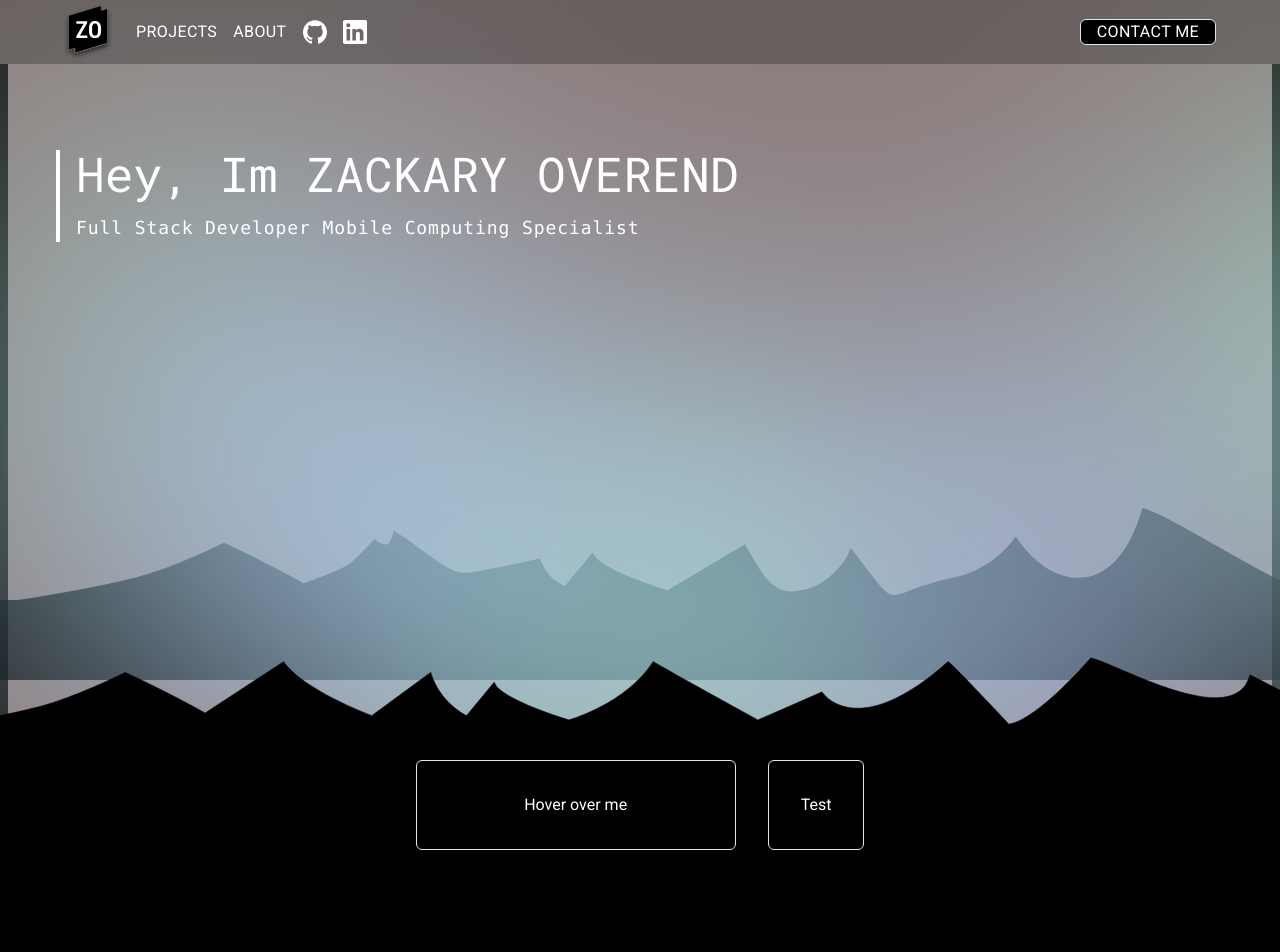
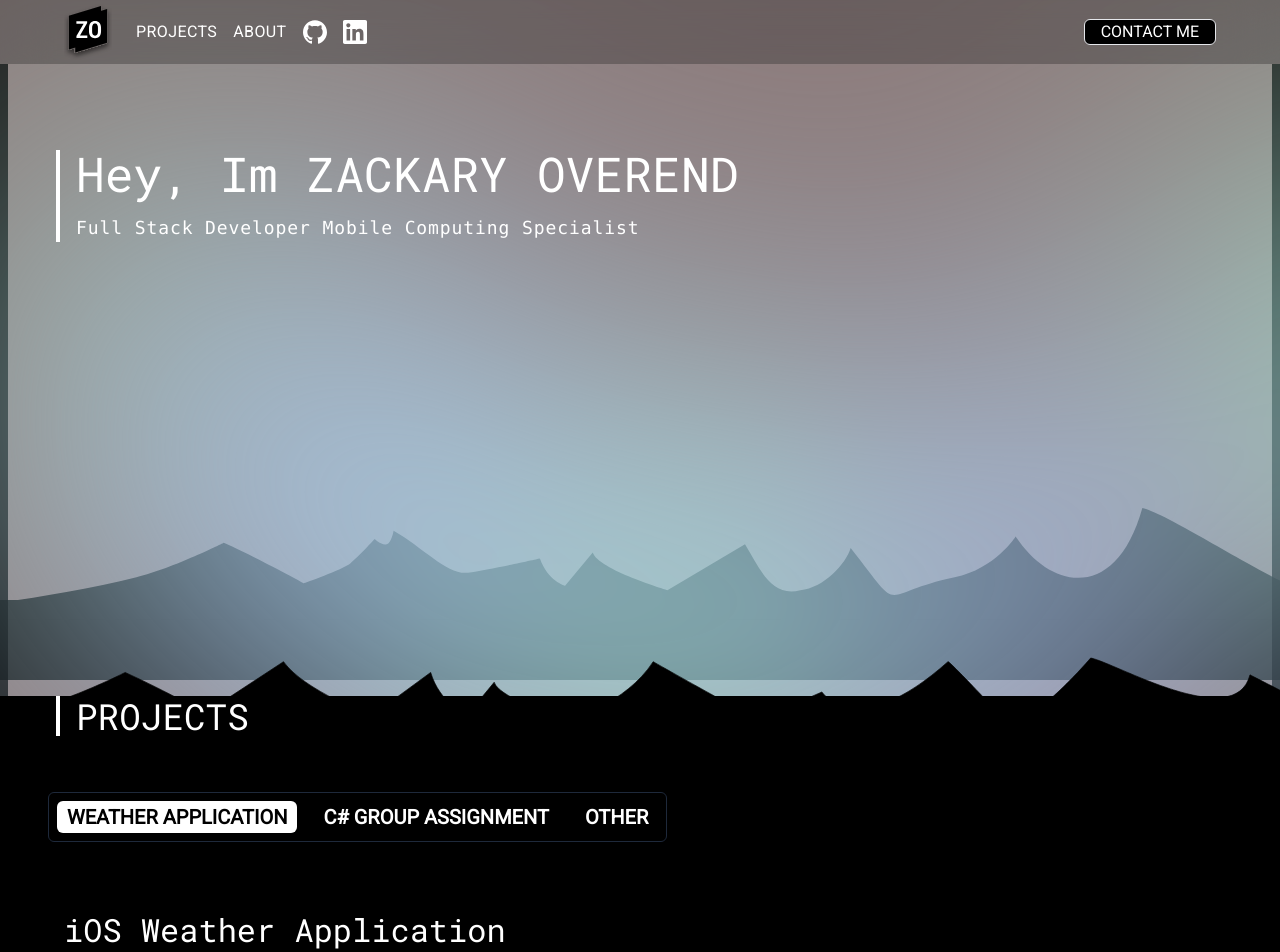
Before and after one commit to ZackOverend/web-portfolio-2025, a Next.js app: page / in a window 1280 px wide. Shown: the top 952 px of the page. Built offline with nearby package versions, Linux system fonts and the light colour scheme.

Commit message:
Implemented the projects selector

```diff
--- a/src/app/page.tsx
+++ b/src/app/page.tsx
@@ -16,7 +16,7 @@ export default function Home() {
         <Orbs />
         <Mountains />
       </section>
-      <section className='relative z-10 h-[100vh] w-full bg-black'>
+      <section className='relative z-10 -my-16 h-[100vh] w-full bg-black'>
         <ProjectHorizontalList />
       </section>
     </main>
--- a/src/components/gradient-button.tsx
+++ b/src/components/gradient-button.tsx
@@ -23,34 +23,35 @@ export default function GradientButton({
   const [isHovered, setIsHovered] = useState(false);
 
   const content = (
-    <>
+    <div className='relative flex h-auto w-auto items-center justify-center'>
+      {/* Main Button */}
       <motion.div
-        className={`${className} items-center justify-center rounded-md border-[1px] bg-black text-center`}
+        className={`${className} relative z-10 rounded-md border-[1px] bg-black`}
         whileHover={{ scale: 1.1 }}
-        whileTap={{ scale: 1.02, y: -1 }}
+        whileTap={{ scale: 1 }}
         onHoverStart={() => setIsHovered(true)}
         onHoverEnd={() => setIsHovered(false)}
-        // onTouchStart={() => setIsHovered((prev) => !prev)}
       >
         {children}
       </motion.div>
+
+      {/* Animated Gradient Background */}
       <AnimatePresence>
         {isHovered && (
           <motion.div
-            className='pointer-events-none absolute -inset-1 -z-20 rounded-md opacity-80 blur-[1rem]'
+            className={`${className} pointer-events-none absolute inset-0 z-0 rounded-md`}
             style={{ background: rotatingBg }}
-            initial={{ opacity: 0, scale: 1.0 }}
-            animate={{ opacity: 1, scale: 1.1 }}
+            initial={{ opacity: 0, scale: 0.7, filter: 'blur(0px)' }}
+            animate={{ opacity: 1, filter: 'blur(20px)', scale: 1.1 }}
             exit={{ opacity: 0 }}
-            transition={{ duration: 0.5 }}
+            transition={{ duration: 0.5, ease: 'easeOut' }}
           ></motion.div>
         )}
       </AnimatePresence>
-    </>
+    </div>
   );
 
   return (
-    <div className='relative flex h-auto w-auto'>
     <Link
       href={link}
       className='inline-block'
@@ -59,6 +60,5 @@ export default function GradientButton({
     >
       {content}
     </Link>
-    </div>
   );
 }
--- a/src/components/hero-text.tsx
+++ b/src/components/hero-text.tsx
@@ -17,7 +17,7 @@ export default function HeroText() {
         initial={{ opacity: 0 }}
         animate={{ opacity: 1 }}
         transition={{
-          duration: 1.5,
+          duration: 0.5,
           ease: 'easeIn',
         }}
       >
--- a/src/components/navbar.tsx
+++ b/src/components/navbar.tsx
@@ -94,12 +94,7 @@ export default function Navbar() {
             target='#contact'
             className='hidden h-auto items-start space-x-4 bg-none px-4 py-0 sm:block'
           >
-            <a
-              href='www.google.com'
-              className='text-[16px] font-thin tracking-wide'
-            >
-              CONTACT ME
-            </a>
+            CONTACT ME
           </GradientButton>
         </div>
       </motion.nav>
--- a/src/components/project-details.tsx
+++ b/src/components/project-details.tsx
@@ -1 +1,7 @@
-'use client';
+export default function ProjectDetails({ name }: { name: String }) {
+  return (
+    <div className='p-12'>
+      <h1>{name}</h1>
+    </div>
+  );
+}
--- a/src/components/project-horizontal.tsx
+++ b/src/components/project-horizontal.tsx
@@ -1,23 +1,52 @@
 'use client';
 
 // import { useParallax } from "@/hooks/useParralax";
-import { AnimatePresence, motion, useTime, useTransform } from 'framer-motion';
-import { useState } from 'react';
+import {
+  AnimatePresence,
+  motion,
+  useScroll,
+  useTime,
+  useTransform,
+} from 'framer-motion';
+import { useRef, useState } from 'react';
 import GradientButton from './gradient-button';
+import SlideTabs from './slide-tabs';
 // import { useRef } from "react";
+import { useParallax } from '@/hooks/useParralax';
+import ProjectDetails from './project-details';
 
 export default function ProjectView() {
+  const tabs = [
+    {
+      title: 'WEATHER APPLICATION',
+      content: <ProjectDetails name={'iOS Weather Application'} />,
+    },
+    {
+      title: 'C# GROUP ASSIGNMENT',
+      content: <ProjectDetails name={'C# Group Assignment'} />,
+    },
+    { title: 'OTHER', content: <ProjectDetails name={'Others'} /> },
+  ];
+
   return (
     <>
-      <div className='relative mx-32 flex justify-center space-x-8'>
-        <RotatingGradientBox>
-          <h2>Weather iOS Application</h2>
-          <button>EXPAND</button>
-        </RotatingGradientBox>
-        <GradientButton>
-          <p>Test</p>
-        </GradientButton>
+      <div className='pointer-events-none'>
+        <motion.div
+          className='relative inset-0 z-50 flex min-w-[200px] flex-col items-center justify-center px-14 sm:flex-row sm:justify-start'
+          initial={{ opacity: 0 }}
+          animate={{ opacity: 1 }}
+          transition={{
+            duration: 1.5,
+          }}
+        >
+          <div className='space-y-4 border-b-2 border-white px-4 pb-8 sm:border-b-0 sm:border-l-4 sm:pb-0'>
+            <h1 className='text-3xl text-white sm:text-4xl md:text-4xl'>
+              PROJECTS
+            </h1>
+          </div>
+        </motion.div>
       </div>
+      <SlideTabs tabs={tabs} />
     </>
   );
 }
@@ -49,99 +78,6 @@ function RotatingGradientBox({ children }: { children: React.ReactNode }) {
         >
           Hover over me
         </motion.div>
-
-        {/* AnimatePresence handles the visibility of the additional object */}
-        <AnimatePresence>
-          {isHovered && (
-            <>
-              {/* <motion.div
-              className="absolute scale-150 rounded-md -z-10"
-              style={{background: rotatingBg}}
-              initial={{ opacity: 0, scale: 1.0 }}
-              animate={modalOpen ? { scale: 1.5 } : { scale: 1.5 }}
-              exit={{ opacity: 0}}
-              transition={{ duration: 0.2 }}
-              >
-              </motion.div> */}
-              <motion.div
-                className='pointer-events-none absolute -inset-1 -z-20 rounded-md opacity-80 blur-[1rem]'
-                style={{ background: rotatingBg }}
-                initial={{ opacity: 0, scale: 1.0 }}
-                animate={{ opacity: 1, scale: 1.1 }}
-                exit={{ opacity: 0 }}
-                transition={{ duration: 0.5 }}
-              ></motion.div>
-            </>
-          )}
-        </AnimatePresence>
-      </div>
-      <div className='absolute top-40 h-auto w-screen content-center'>
-        <AnimatePresence initial={false}>
-          {modalOpen && (
-            <motion.div
-              initial={{ opacity: 0, scale: 0 }}
-              animate={{ opacity: 1, scale: 1 }}
-              exit={{ opacity: 0, scale: 0 }}
-              transition={{
-                duration: 0.4,
-                scale: { type: 'spring', visualDuration: 0.4, bounce: 0.4 },
-              }}
-            >
-              <div className='inline-flex h-80 w-96 flex-col items-start justify-center gap-9'>
-                <div className="font-['Roboto Condensed'] text-5xl font-normal tracking-widest text-white">
-                  Weather Application
-                </div>
-                <div className='h-0.5 self-stretch bg-[#d9d9d9]'></div>
-                <div className="font-['Roboto Mono'] h-36 w-96 text-xl font-normal tracking-widest text-[#c3c3c3]">
-                  A sleek and user-friendly weather application designed for iOS
-                  that helps users track the temperature of their current
-                  location as well as any other areas of interest. Includes
-                  AI-driven descriptions, custom features, and admin
-                  functionalities, and a widget.
-                </div>
-              </div>
-              <div className='inline-flex h-80 flex-col items-start justify-start gap-5 overflow-hidden rounded-lg bg-black p-2.5'>
-                <div className='w-96'>
-                  <span className="font-['Roboto Condensed'] text-2xl font-bold tracking-widest text-white">
-                    Dynamic AI Insights
-                  </span>
-                  <span className="font-['Roboto Condensed'] text-2xl font-normal tracking-widest text-white">
-                    : Gemini AI generates concise, real-time weather
-                    descriptions for each location.
-                  </span>
-                </div>
-                <div className='w-96'>
-                  <span className="font-['Roboto Condensed'] text-2xl font-bold tracking-widest text-white">
-                    Personalized Experience
-                  </span>
-                  <span className="font-['Roboto Condensed'] text-2xl font-normal tracking-widest text-white">
-                    : Track current weather, favorite multiple locations, and
-                    access detailed forecasts, including “feels like”
-                    temperatures.
-                  </span>
-                </div>
-                <div className='w-96'>
-                  <span className="font-['Roboto Condensed'] text-2xl font-bold tracking-widest text-white">
-                    User-Friendly Design
-                  </span>
-                  <span className="font-['Roboto Condensed'] text-2xl font-normal tracking-widest text-white">
-                    : SwiftUI-powered interface with a custom app icon, widgets,
-                    and intuitive navigation.
-                  </span>
-                </div>
-                <div className='w-96'>
-                  <span className="font-['Roboto Condensed'] text-2xl font-bold tracking-widest text-white">
-                    Secure Authentication
-                  </span>
-                  <span className="font-['Roboto Condensed'] text-2xl font-normal tracking-widest text-white">
-                    : Encrypted Firebase database for user sign-in and
-                    validation.
-                  </span>
-                </div>
-              </div>
-            </motion.div>
-          )}
-        </AnimatePresence>
       </div>
     </>
   );
--- /dev/null
+++ b/src/components/slide-tabs.tsx
@@ -0,0 +1,78 @@
+'use client';
+import { AnimatePresence, motion } from 'framer-motion';
+import { Dispatch, SetStateAction, useState } from 'react';
+
+const ChipTabs = ({
+  tabs,
+}: {
+  tabs: { title: string; content: React.ReactNode }[];
+}) => {
+  const [selected, setSelected] = useState(tabs[0].title);
+
+  const selectedTabContent = tabs.find(
+    (tab) => tab.title === selected
+  )?.content;
+
+  return (
+    <div className='relative flex flex-col justify-start gap-4 px-4 py-14'>
+      <div className='relative ml-8 inline-flex w-max gap-4 rounded-md border-[1px] border-slate-800 p-2 text-xl font-semibold'>
+        {tabs.map((tab) => (
+          <Chip
+            text={tab.title}
+            selected={selected === tab.title}
+            setSelected={setSelected}
+            key={tab.title}
+          />
+        ))}
+      </div>
+      <div className='relative w-full'>
+        <AnimatePresence mode='wait'>
+          <motion.div
+            key={selected}
+            initial={{ opacity: 0, y: 10 }}
+            animate={{ opacity: 1, y: 0 }}
+            exit={{ opacity: 0, y: -10 }}
+            transition={{ duration: 0.3 }}
+            className='absolute inset-0'
+          >
+            {selectedTabContent || <div>No content available</div>}
+          </motion.div>
+        </AnimatePresence>
+      </div>
+    </div>
+  );
+};
+
+const Chip = ({
+  text,
+  selected,
+  setSelected,
+}: {
+  text: string;
+  selected: boolean;
+  setSelected: Dispatch<SetStateAction<string>>;
+}) => {
+  return (
+    <motion.button
+      onClick={() => setSelected(text)}
+      whileHover={!selected ? { scale: 1.05 } : {}}
+      transition={{}}
+      className={`${
+        selected
+          ? 'text-black'
+          : 'text-white hover:bg-gradient-to-r hover:from-[#AEBCFF]/10 hover:to-[#AEFFE1]/10'
+      } relative rounded-md px-2.5 py-0.5 transition-colors`}
+    >
+      <span className='relative z-10'>{text}</span>
+      {selected && (
+        <motion.span
+          layoutId='pill-tab'
+          transition={{ type: 'spring', duration: 0.75 }}
+          className='absolute inset-0 z-0 whitespace-normal rounded-md bg-white'
+        ></motion.span>
+      )}
+    </motion.button>
+  );
+};
+
+export default ChipTabs;
```
Also changed, not shown: src/components/horizontal-scroll.tsx (deleted). Lines whose indentation alone changed are shown as unchanged.
